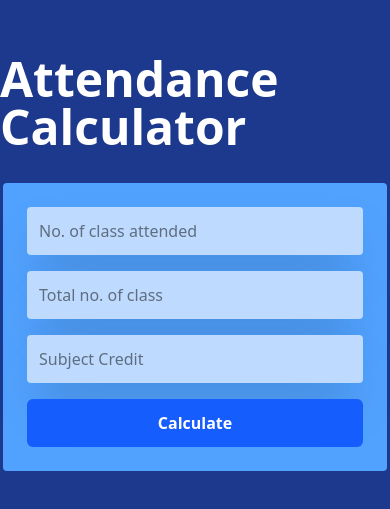
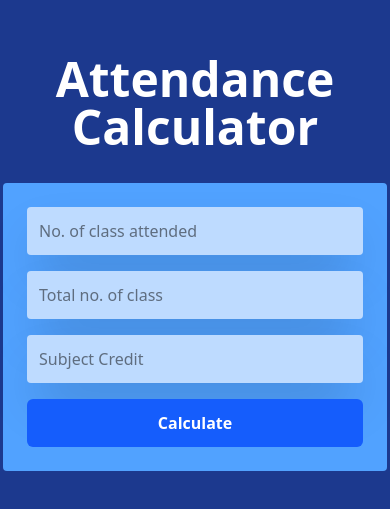
Before and after one commit to 26kumar/Edu-Mate, a React (Vite) app: page /attendanceCal in a window 390 px wide. Shown: the part 175-684 px from the top of the page. Built offline with nearby package versions, Linux system fonts and the light colour scheme.

Commit message:
Update AttendanceCalculator.jsx

```diff
--- a/src/components/AttendanceCalculator.jsx
+++ b/src/components/AttendanceCalculator.jsx
@@ -32,7 +32,6 @@ function AttendanceCalculator() {
 
     if (credit === 0) {
       console.log(credit);
-      setWeeksHidden(false);
     }
 
     if (daysToAttend >= 75) {
@@ -42,6 +41,7 @@ function AttendanceCalculator() {
         )}%)`
       );
     } else {
+      setWeeksHidden(false);
       daysToAttend = 3 * total - 4 * present;
       weeksToAttend = daysToAttend / credit;
       setResult(
@@ -56,9 +56,10 @@ function AttendanceCalculator() {
   };
   return (
     <div className="bg-blue-900 min-h-screen flex flex-col justify-center items-center">
-      <h1 className="text-5xl text-white my-8 font-bold">
+      <h1 className="text-5xl text-white my-8 font-bold text-center px-4 sm:px-8 mx-auto">
         Attendance Calculator
       </h1>
+
       <form
         onSubmit={calculate}
         className="flex flex-col bg-blue-400 w-96 p-4 rounded-sm"
@@ -98,9 +99,11 @@ function AttendanceCalculator() {
           Current Attendance is: {attendance}%
         </p>
 
-        <p className= {`text-white bg-gray-800 p-4 my-2 rounded-md text-center shadow-md ${
+        <p
+          className={`text-white bg-gray-800 p-4 my-2 rounded-md text-center shadow-md ${
             Hidden ? "hidden" : ""
-          }`}>
+          }`}
+        >
           {result}
         </p>
 
```
